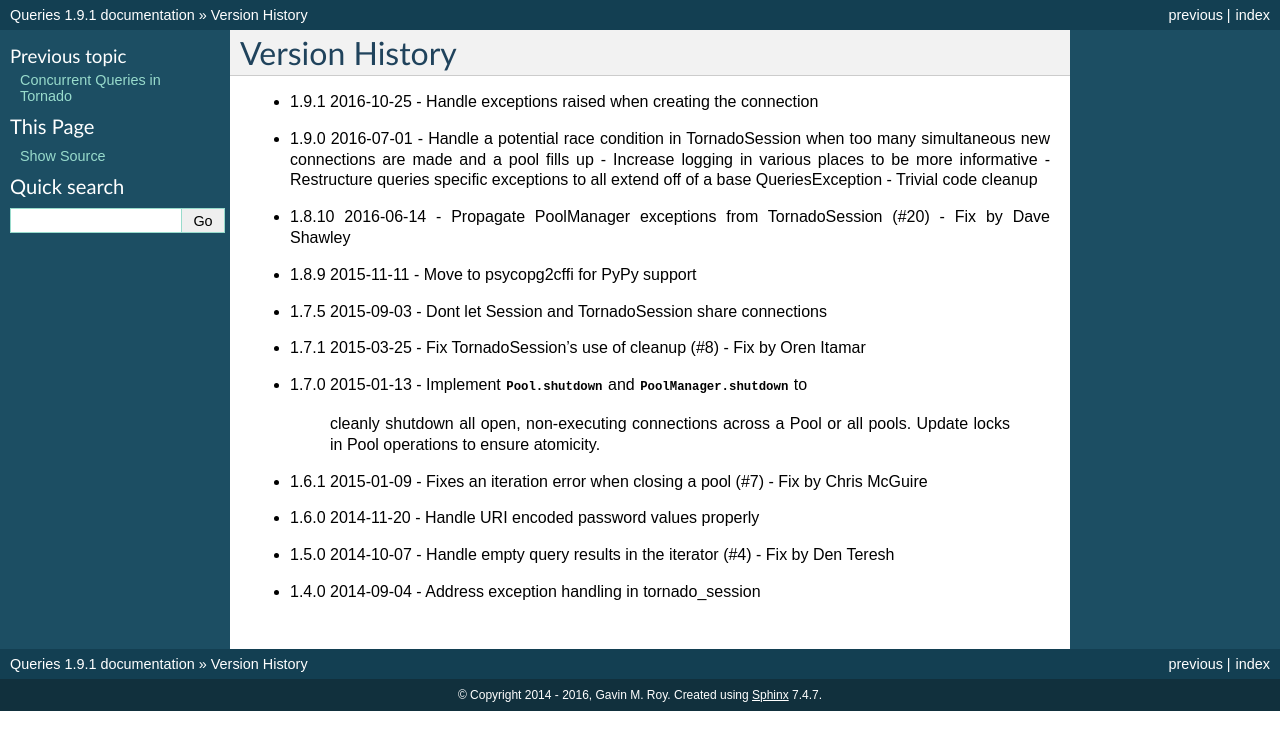
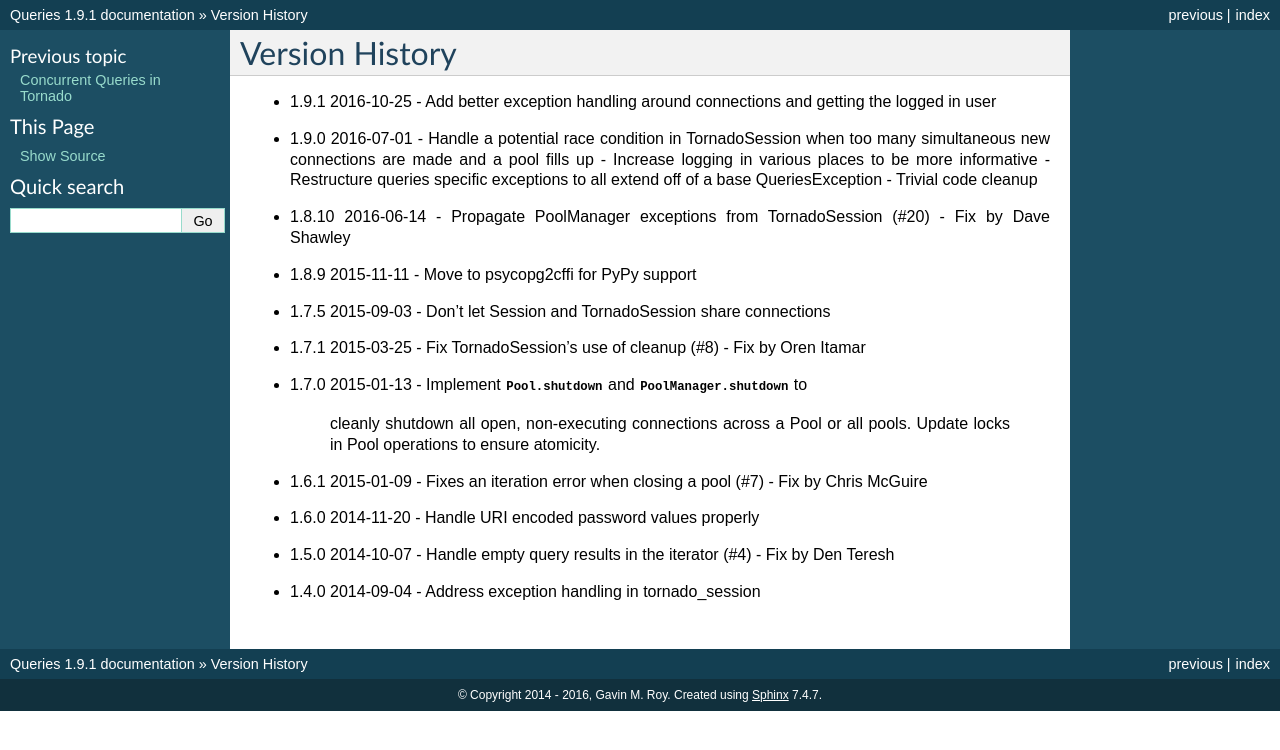
Before and after one commit to gmr/queries, a Sphinx documentation site: the page built from docs/history.rst, in a window 1280 px wide. Shown: the top 750 px of the page. Built offline with Sphinx 7.4.7, drawn with Linux system fonts in a browser that asks for light colours.

Commit message:
Update history

```diff
--- a/docs/history.rst
+++ b/docs/history.rst
@@ -1,7 +1,7 @@
 Version History
 ===============
 - 1.9.1 2016-10-25
-  - Handle exceptions raised when creating the connection
+  - Add better exception handling around connections and getting the logged in user
 - 1.9.0 2016-07-01
   - Handle a potential race condition in TornadoSession when too many simultaneous new connections are made and a pool fills up
   - Increase logging in various places to be more informative
@@ -12,7 +12,7 @@ Version History
 - 1.8.9 2015-11-11
   - Move to psycopg2cffi for PyPy support
 - 1.7.5 2015-09-03
-  - Dont let Session and TornadoSession share connections
+  - Don't let Session and TornadoSession share connections
 - 1.7.1 2015-03-25
   - Fix TornadoSession's use of cleanup (#8) - Fix by Oren Itamar
 - 1.7.0 2015-01-13
```
